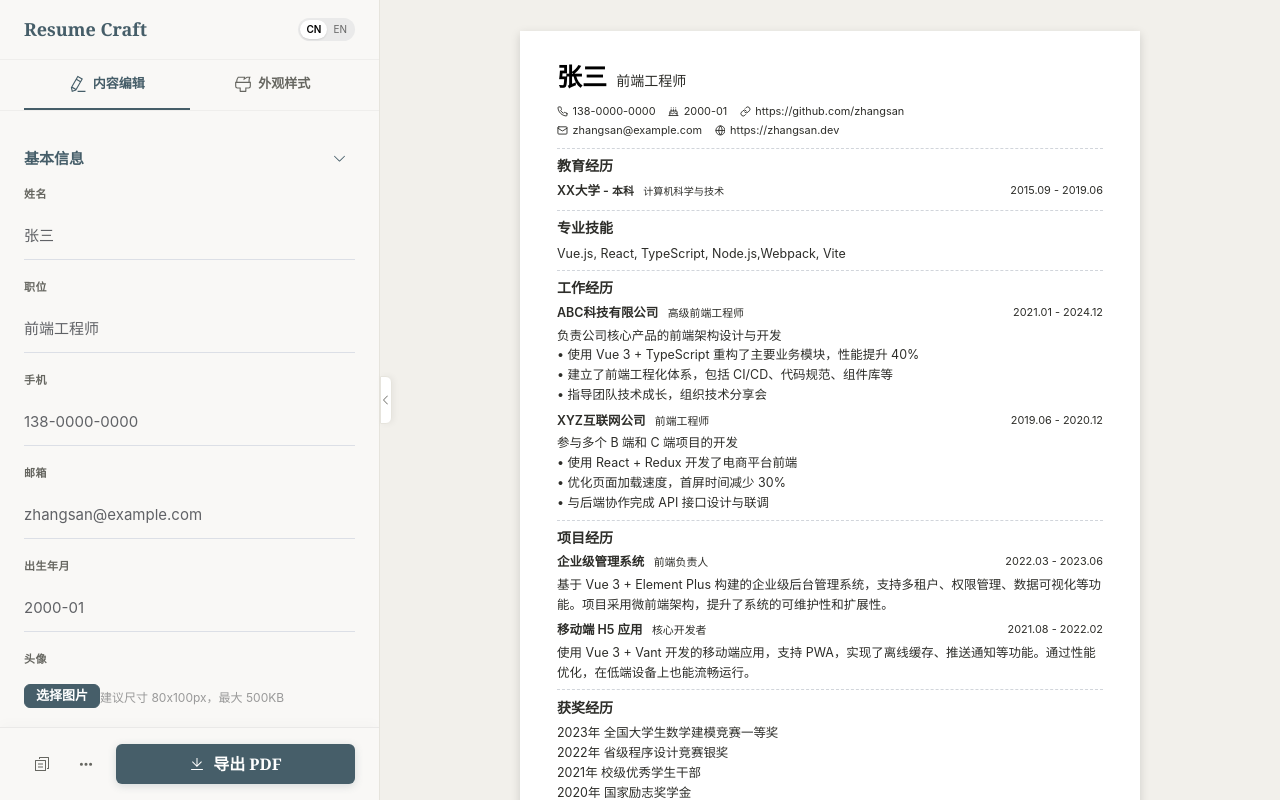
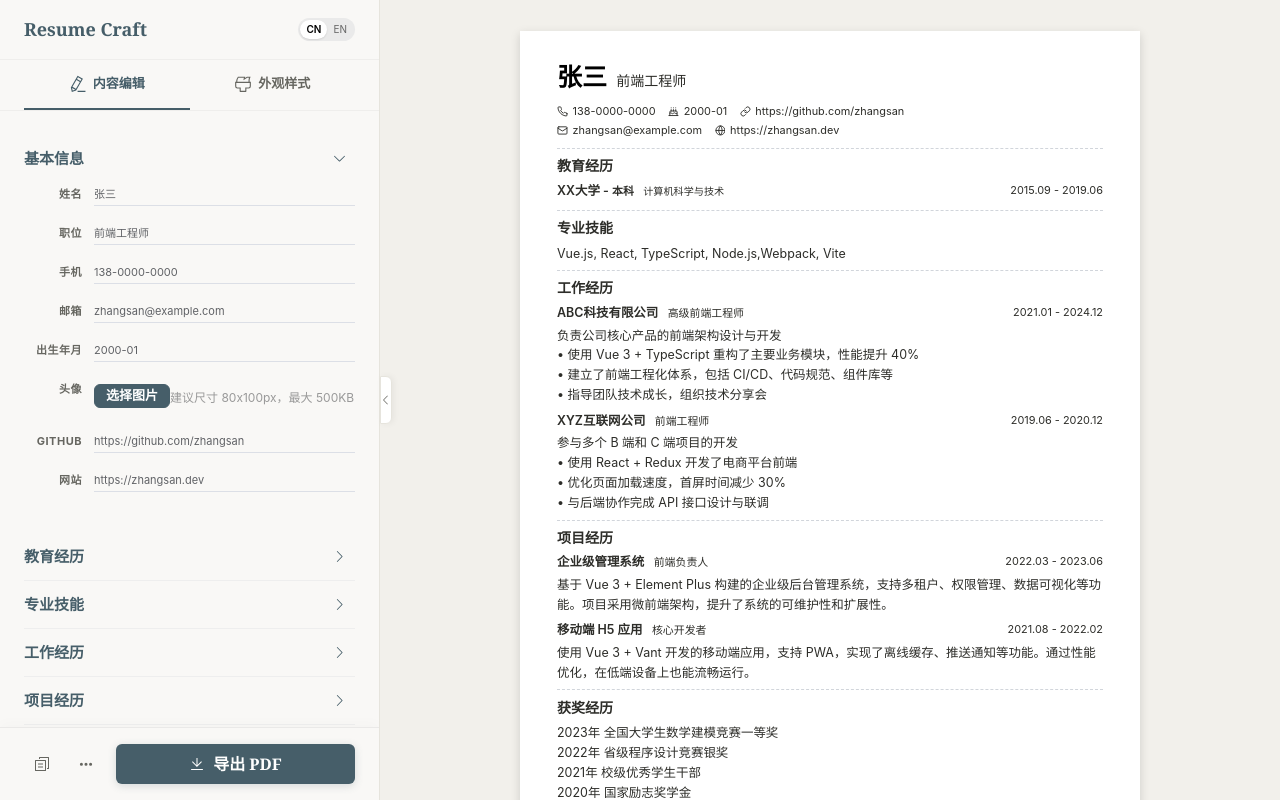
Before and after one commit to cino3/KnockKnockResume, a Vue app: page / in a window 1280 px wide. Built offline with nearby package versions, Linux system fonts and the light colour scheme.

Commit message:
优化表单样式，调整标签对齐和输入框大小，统一字体大小为11px，改善用户体验

```diff
--- a/src/components/Sidebar.vue
+++ b/src/components/Sidebar.vue
@@ -58,7 +58,7 @@
                 <span class="accordion-title">基本信息</span>
               </template>
               <div class="form-body">
-                <el-form :model="store.profile" label-position="top" class="ghost-form">
+                <el-form :model="store.profile" label-position="left" label-width="70px" class="ghost-form horizontal-form">
                   <el-form-item label="姓名">
                     <el-input v-model="store.profile.name" placeholder="请输入姓名" />
                   </el-form-item>
@@ -124,7 +124,7 @@
               </template>
               <div class="form-body">
                 <el-form :model="store.profile" label-position="top" class="ghost-form">
-                  <el-form-item label="技能">
+                  <el-form-item>
                     <BoldTextarea
                       v-model="store.profile.skills"
                       placeholder="请输入专业技能，可换行输入多个技能项，支持加粗"
@@ -635,6 +635,37 @@ const handleRemoveAvatar = () => {
   letter-spacing: 0.5px;
 }
 
+/* === 水平表单布局 === */
+.horizontal-form {
+  /* 表单项之间更紧凑 */
+  :deep(.el-form-item) {
+    margin-bottom: 4px !important;
+  }
+
+  /* 标签样式 - 强制右对齐 */
+  :deep(.el-form-item__label) {
+    text-align: right !important;
+    justify-content: flex-end !important;
+    padding-right: 12px;
+    line-height: 22px;
+    height: 22px;
+  }
+
+  /* 输入框样式调整 - 与标签对齐 */
+  :deep(.el-input__wrapper) {
+    padding-top: 0 !important;
+    padding-bottom: 0 !important;
+    line-height: 22px;
+    min-height: 22px;
+  }
+
+  :deep(.el-input__inner) {
+    font-size: 11px !important;
+    line-height: 22px;
+    height: 22px;
+  }
+}
+
 /* === 列表容器 === */
 .list-container {
   padding: 8px 0;
--- a/src/components/editor/AwardList.vue
+++ b/src/components/editor/AwardList.vue
@@ -1,7 +1,7 @@
 <template>
   <div class="awards-editor">
     <el-form label-width="80px" size="small">
-      <el-form-item label="获奖经历">
+      <el-form-item label="">
         <el-input
           v-model="store.awards.content"
           type="textarea"
--- a/src/components/editor/BoldTextarea.vue
+++ b/src/components/editor/BoldTextarea.vue
@@ -212,7 +212,7 @@ const handleBlur = () => {
   min-height: 88px;
   max-height: 300px;
   overflow-y: auto;
-  font-size: 15px;
+  font-size: 11px;
   line-height: 1.5;
   color: #606266;
   word-break: break-word;
--- a/src/components/editor/SelfEvaluationEditor.vue
+++ b/src/components/editor/SelfEvaluationEditor.vue
@@ -1,7 +1,7 @@
 <template>
   <div class="self-evaluation-editor">
     <el-form label-width="80px" size="small">
-      <el-form-item label="个人评价">
+      <el-form-item label="">
         <el-input
           v-model="store.selfEvaluation.content"
           type="textarea"
--- a/src/styles/element-plus-overrides.scss
+++ b/src/styles/element-plus-overrides.scss
@@ -46,9 +46,10 @@
   border-bottom: 1px solid #dcdfe6 !important;
   border-radius: 0 !important;
   padding-left: 0 !important;
-  padding-top: 8px;
-  padding-bottom: 8px;
+  padding-top: 4px;
+  padding-bottom: 4px;
   transition: all 0.2s;
+  min-height: 28px;
 }
 
 .el-input__wrapper:hover {
@@ -62,7 +63,7 @@
 
 .el-input__inner {
   font-family: var(--font-sans);
-  font-size: 15px;
+  font-size: 11px;
 }
 
 // === 2.1 文本域（全局幽灵样式） ===
@@ -76,7 +77,7 @@
   padding-top: 8px;
   resize: none;
   font-family: var(--font-sans);
-  font-size: 15px;
+  font-size: 11px;
 }
 
 .el-textarea__inner:hover {
@@ -176,7 +177,7 @@
 }
 
 .el-form-item {
-  margin-bottom: 16px;
+  margin-bottom: 10px;
 }
 
 // === 8. 消息提示 ===
```
